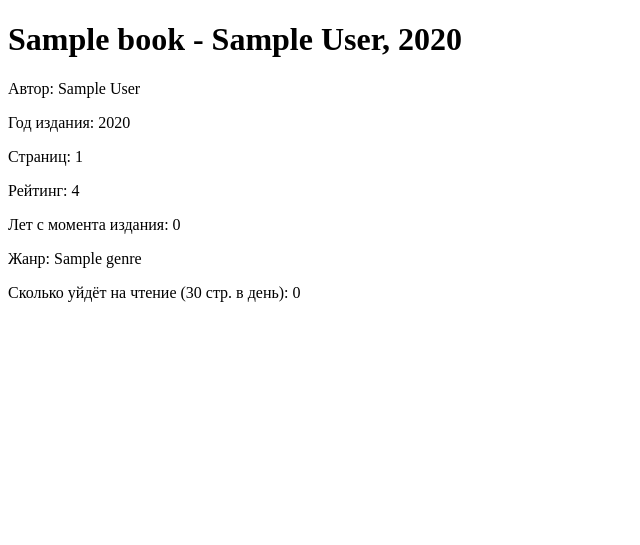
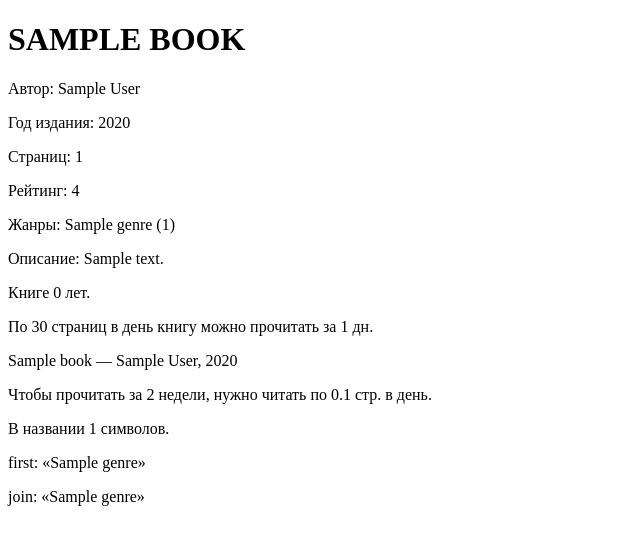
Before and after one commit to kulikov-dima/knigi, a Flask app: template templates/book.html in a window 1280 px wide. Shown: the top 545 px of the page, without its empty margins (0-640 px from the left). Run offline with Flask 3, Linux system fonts and the light colour scheme; the template is opened without the code that fills it: most values are stand-ins (such as "Sample title", 1, 10 or a date in 2020).

Commit message:
practice 2

```diff
--- a/app.py
+++ b/app.py
@@ -1,30 +1,33 @@
+from datetime import date
+
 from flask import Flask, render_template
 from books import BOOKS
-from datetime import date
+
 app = Flask(__name__)
+
 
 @app.route("/")
 def index():
     return render_template(
         "index.html",
-        site_title="Книжная полка",
-        book_count=len(BOOKS),
-        first_book=BOOKS[0]
-        )
+        site_name="Книжная полка",
+        books_count=len(BOOKS),
+        books=BOOKS,
+    )
+
+
+@app.route("/book/<int:book_id>")
+def book(book_id):
+    for b in BOOKS:
+        if b["id"] == book_id:
+            return render_template("book.html", book=b, current_year=date.today().year)
+    return "Книга не найдена", 404
+
 
 @app.route("/about")
 def about():
     return render_template("about.html")
 
-@app.route("/book/<int:book_id>")
-def book(book_id:int = None):
-    valid_ids = [book["id"] for book in BOOKS]
-    if book_id not in valid_ids:
-        return ("Некорректная  книга", 400)
-    book_dict = [book for book in BOOKS if book["id"]==book_id][0]
-    return render_template("book.html", book=book_dict, current_year=date.today().year)
-
-
 
 if __name__ == "__main__":
     app.run(debug=True)
--- a/templates/book.html
+++ b/templates/book.html
@@ -1,18 +1,38 @@
 <!DOCTYPE html>
-<html lang="en">
+<html lang="ru">
 <head>
-    <meta charset="UTF-8">
-    <meta name="viewport" content="width=device-width, initial-scale=1.0">
-    <title>Книги - {{book.title}}</title>
+  <meta charset="utf-8">
+  <title>{{ book.title }}</title>
 </head>
 <body>
-    <h1>{{book.title}} - {{book.author}}, {{book.year}}</h1>
-    <p>Автор: {{book.author}}</p>
-    <p>Год издания: {{book.year}}</p>
-    <p>Страниц: {{book.pages}}</p>
-    <p>Рейтинг: {{book.rating}}</p>
-    <p>Лет с момента издания: {{current_year - book.year}}</p>
-    <p>Жанр: {{book.genres[0]}}</p>
-    <p>Сколько уйдёт на чтение (30 стр. в день): {{book.pages //  30}}</p>
+  <!-- 2.1 -->
+  <h1>{{ book.title | upper }}</h1>
+  <p>Автор: {{ book.author }}</p>
+  <p>Год издания: {{ book.year }}</p>
+  <p>Страниц: {{ book.pages }}</p>
+
+  <!-- 2.4 -->
+  <p>Рейтинг: {{ book.rating | default("нет оценки") }}</p>
+
+  <!-- 2.2 -->
+  <p>Жанры: {{ book.genres | join(" · ") }} ({{ book.genres | length }})</p>
+
+  <!-- 2.3 + 2.5 -->
+  <p>Описание: {{ book.description | default("Описание скоро появится") | truncate(80) }}</p>
+
+  <!-- из этапа 1 -->
+  <p>Книге {{ current_year - book.year }} лет.</p>
+  <p>По 30 страниц в день книгу можно прочитать за {{ book.pages // 30 + 1 }} дн.</p>
+  <p>{{ book.title ~ " — " ~ book.author ~ ", " ~ book.year }}</p>
+
+  <!-- 2.6 -->
+  <p>Чтобы прочитать за 2 недели, нужно читать по {{ (book.pages / 14) | round(1) }} стр. в день.</p>
+
+  <!-- 2.7 -->
+  <p>В названии {{ book.title | length }} символов.</p>
+
+  <!-- 2.8 — исследование -->
+  <p>first: «{{ book.genres | first }}»</p>
+  <p>join: «{{ book.genres | join(", ") }}»</p>
 </body>
 </html>
```
Also changed, not shown: static/style.css (+1 -35 lines), templates/about.html (+6 -6 lines), templates/index.html (+7 -8 lines), README.md (added).
